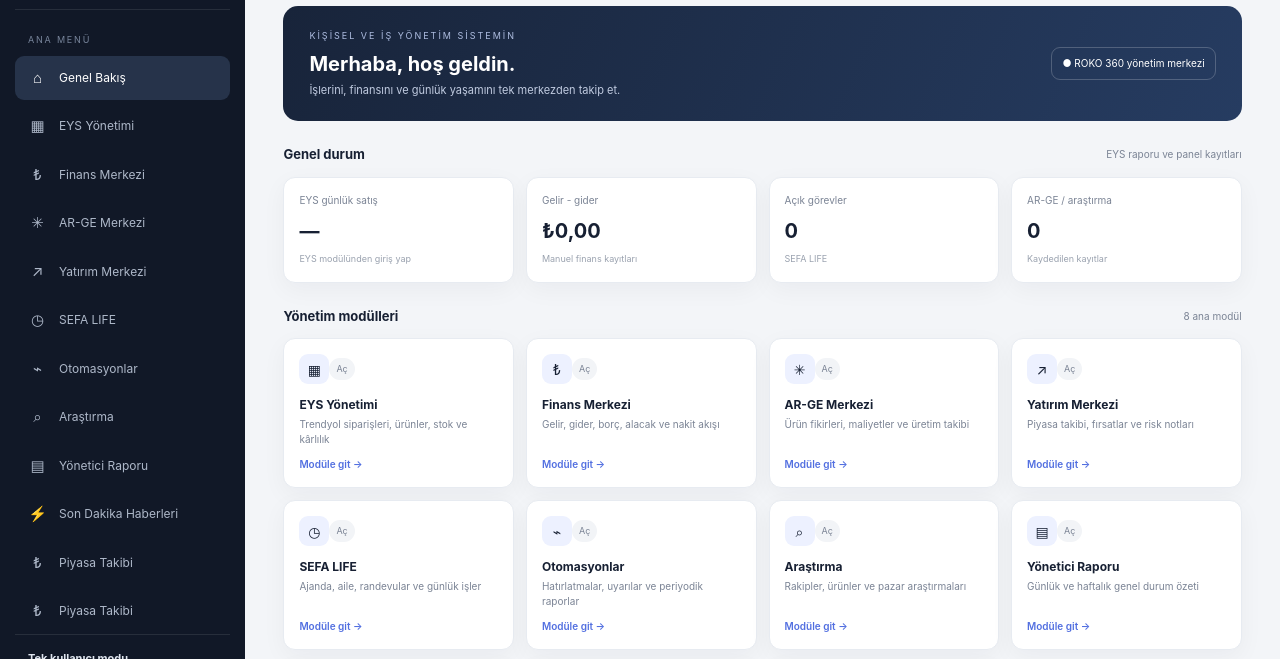
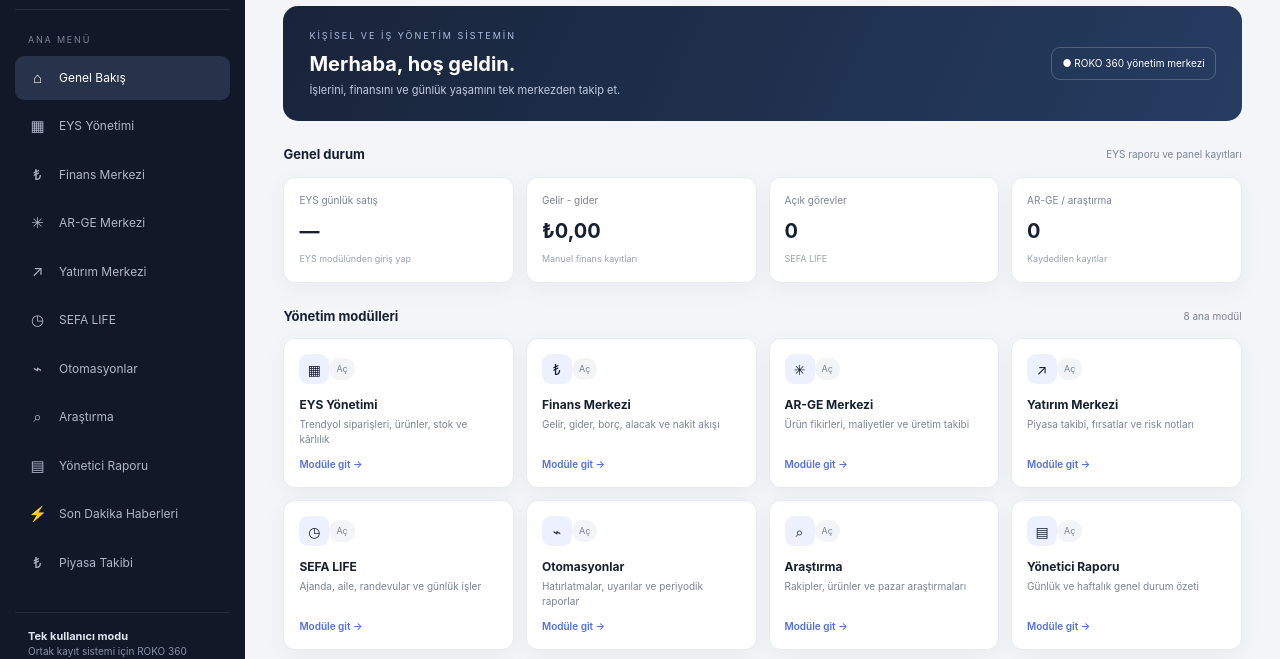
Before and after one commit to sefayazgan/roko360-dashboard, a plain HTML site: page index.html in a window 1280 px wide. Shown: the part 101-760 px from the top of the page. Drawn offline with Linux system fonts and the light colour scheme.

Commit message:
Remove duplicate market navigation entry

```diff
--- a/index.html
+++ b/index.html
@@ -23,7 +23,7 @@ main{min-width:0;padding:28px clamp(16px,3vw,40px) 45px}.mobile-head{display:non
 <nav class="mobile-nav" id="mobileNav"></nav>
 <script>
 const modules=[
-['overview','⌂','Genel Bakış','Kontrol Merkezi'],['eys','▦','EYS Yönetimi','EYS Yönetimi'],['finance','₺','Finans Merkezi','Finans Merkezi'],['rnd','✳','AR-GE Merkezi','AR-GE Merkezi'],['investments','↗','Yatırım Merkezi','Yatırım Merkezi'],['life','◷','SEFA LIFE','SEFA LIFE'],['automations','⌁','Otomasyonlar','Otomasyonlar'],['research','⌕','Araştırma','Araştırma Merkezi'],['reports','▤','Yönetici Raporu','Yönetici Raporu'],['news','⚡','Son Dakika Haberleri','Son Dakika Haberleri'],['markets','₺','Piyasa Takibi','Piyasa Takibi'],['markets','₺','Piyasa Takibi','Piyasa Takibi']
+['overview','⌂','Genel Bakış','Kontrol Merkezi'],['eys','▦','EYS Yönetimi','EYS Yönetimi'],['finance','₺','Finans Merkezi','Finans Merkezi'],['rnd','✳','AR-GE Merkezi','AR-GE Merkezi'],['investments','↗','Yatırım Merkezi','Yatırım Merkezi'],['life','◷','SEFA LIFE','SEFA LIFE'],['automations','⌁','Otomasyonlar','Otomasyonlar'],['research','⌕','Araştırma','Araştırma Merkezi'],['reports','▤','Yönetici Raporu','Yönetici Raporu'],['news','⚡','Son Dakika Haberleri','Son Dakika Haberleri'],['markets','₺','Piyasa Takibi','Piyasa Takibi']
 ];
 const descriptions={eys:'Trendyol siparişleri, ürünler, stok ve kârlılık',finance:'Gelir, gider, borç, alacak ve nakit akışı',rnd:'Ürün fikirleri, maliyetler ve üretim takibi',investments:'Piyasa takibi, fırsatlar ve risk notları',life:'Ajanda, aile, randevular ve günlük işler',automations:'Hatırlatmalar, uyarılar ve periyodik raporlar',research:'Rakipler, ürünler ve pazar araştırmaları',reports:'Günlük ve haftalık genel durum özeti',news:'Mynet üzerinden 5 dakikada bir güncellenen haberler',markets:'Altın, gümüş, dolar ve euro alış fiyatları'};
 const read=(k)=>{try{return JSON.parse(localStorage.getItem('roko360_'+k)||'[]')}catch{return[]}};
```
